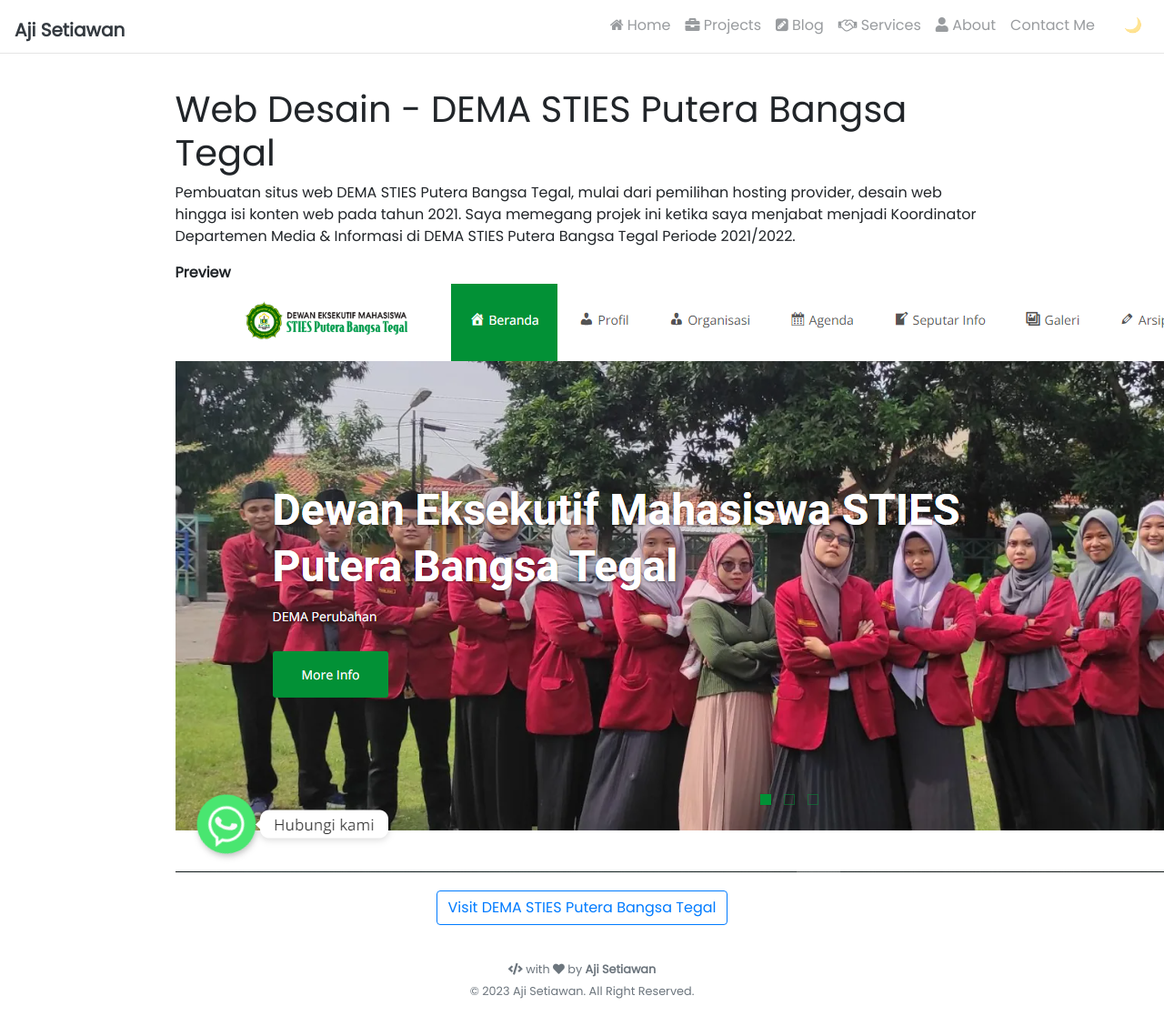
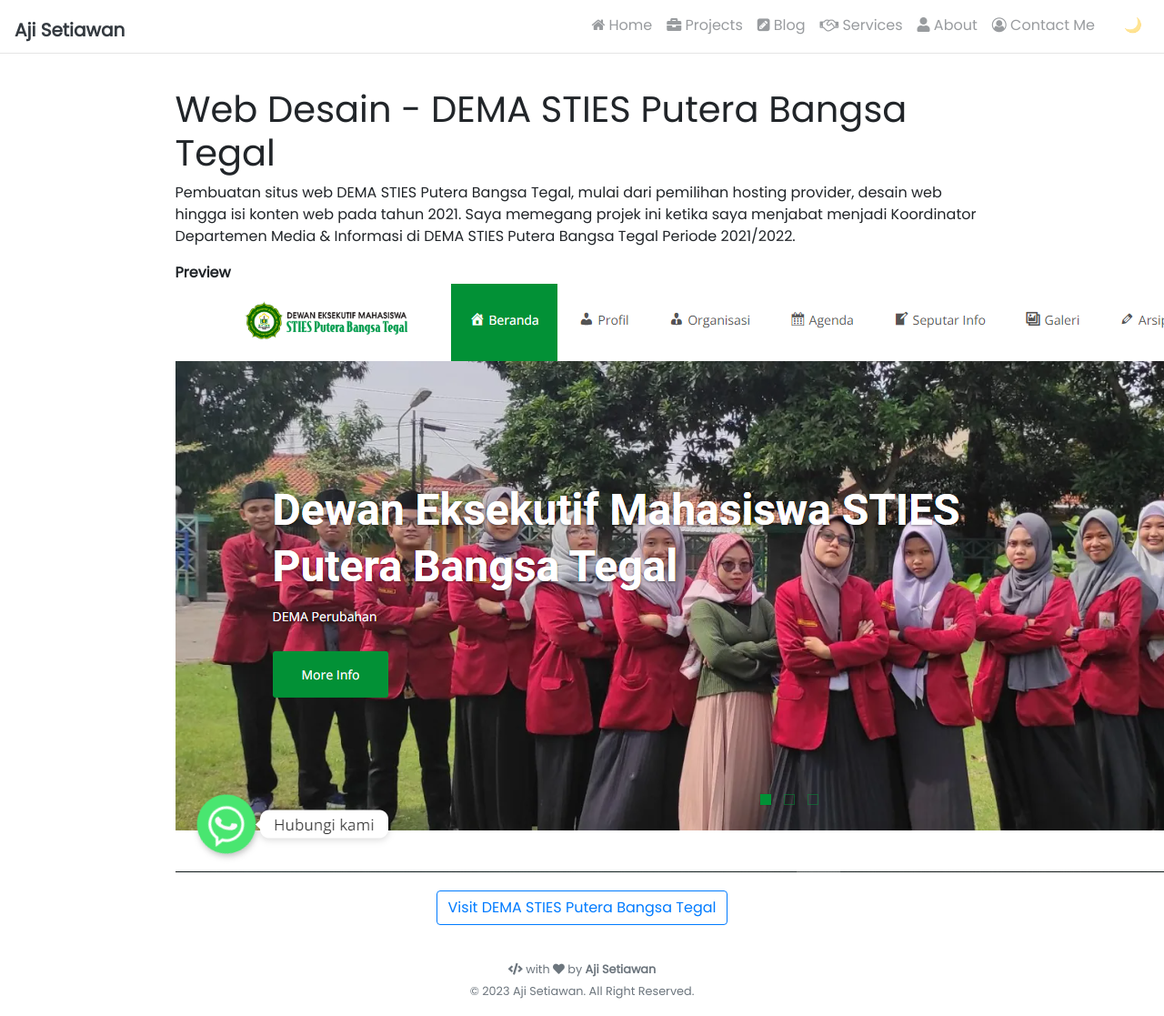
Before and after one commit to ajisetiawan716/ajisetiawan716.github.io, a Jekyll site: the page built from _projects/Web Desain DEMA STIES Putera Bangsa Tegal.md, in a window 1280 px wide and 1117 px high. Shown: the whole window at 91% size. Built offline with Jekyll 4.4.1, drawn with Linux system fonts in a browser that asks for light colours; nearby versions of some CDN libraries; comment, search, counter and statistics services are not loaded.

Commit message:
Update navbar.html

```diff
--- a/_includes/navbar.html
+++ b/_includes/navbar.html
@@ -96,7 +96,7 @@
           {%- assign icon_class = "fas fa-briefcase" -%}
         {%- elsif html_page.title == "Services" -%}
           {%- assign icon_class = "fa fa-handshake-o" -%}
-        {%- elsif html_page.title == "Contact" -%}
+        {%- elsif html_page.title == "Contact Me" -%}
           {%- assign icon_class = "fa fa-user-circle-o" -%}
         {%- endif -%}
 
```
